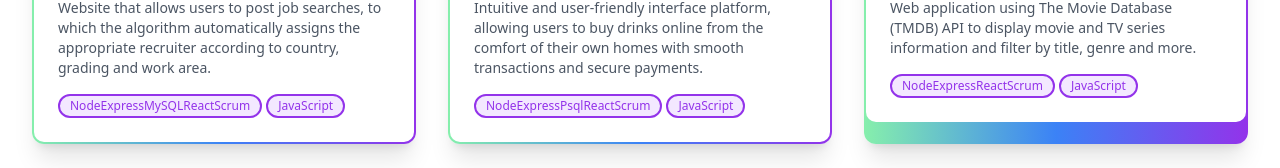
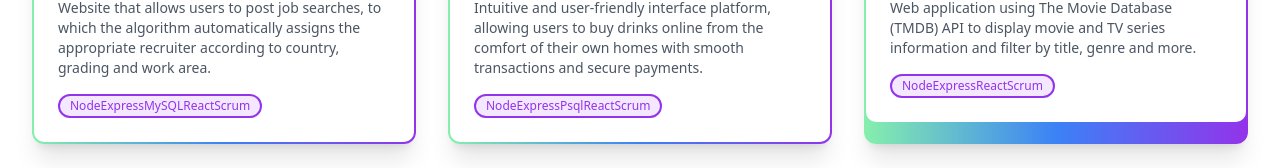
Before and after one commit to JeanLarez/portfolio-jean-larez, a React (Vite) app in the folder portfolio-jean/: page / in a window 1280 px wide. Shown: the part 734-902 px from the top of the page. Built offline with nearby package versions, Linux system fonts and the light colour scheme.

Commit message:
cambios de estilo en el componente grid

```diff
--- a/portfolio-jean/src/Components/Projects.jsx
+++ b/portfolio-jean/src/Components/Projects.jsx
@@ -2,6 +2,7 @@ import dataProjects from "../utils/dataCards";
 import Card from "../common/Card";
 
 const Grid = () => {
+  console.log("Hola Daniel")
   return (
     <section className="dark:bg-gray-900 dark:text-white">
       <div className="mx-auto max-w-screen-xl px-4 py-8 sm:py-12 sm:px-6 lg:py-16 lg:px-8">
@@ -18,14 +19,13 @@ const Grid = () => {
                 key={project.id}
                 title={project.title}
                 descrptionEng={project.descrptionEng}
-                thecnology={project.thecnology.map((name) => name)}
-              />
-            );
-          })}
-
-
+                technologies={project.technologies}
+                />
+                );
+              })}
         </div>
       </div>
+
     </section>
   );
 };
--- a/portfolio-jean/src/common/Card.jsx
+++ b/portfolio-jean/src/common/Card.jsx
@@ -1,4 +1,9 @@
-function Card (data) {
+import dataProjects from "../utils/dataCards";
+import Technologies from "./Technologies";
+
+function Card(data) {
+
+
   return (
     <article className="rounded-xl bg-gradient-to-r from-green-300 via-blue-500 to-purple-600 p-0.5 shadow-xl transition hover:animate-background hover:bg-[length:400%_400%] hover:shadow-sm hover:[animation-duration:_4s]">
       <div className="rounded-[10px] bg-white p-4 sm:p-6">
@@ -24,16 +29,18 @@ function Card (data) {
         </a>
 
         <div className="mt-4 flex flex-wrap gap-1">
-          <span className="whitespace-nowrap rounded-full bg-purple-100 border-2 border-purple-600 px-2.5 py-0.5 text-xs text-purple-600">
-            {data.thecnology}
+          <Technologies technologies={data.technologies}/>
+
+          {/* <span className="whitespace-nowrap rounded-full bg-purple-100 border-2 border-purple-600 px-2.5 py-0.5 text-xs text-purple-600">
+            {data.technology}
           </span>
           <span className="whitespace-nowrap rounded-full bg-purple-100 border-2 border-purple-600 px-2.5 py-0.5 text-xs text-purple-600">
             JavaScript
-          </span>
+          </span> */}
         </div>
       </div>
     </article>
   );
 }
 
-export default Card
+export default Card;
--- /dev/null
+++ b/portfolio-jean/src/common/Technologies.jsx
@@ -0,0 +1,11 @@
+import React from "react";
+
+const Technologies = (data) => {
+  return (
+    <span className="whitespace-nowrap rounded-full bg-purple-100 border-2 border-purple-600 px-2.5 py-0.5 text-xs text-purple-600">
+      {data.technologies}
+    </span>
+  );
+};
+
+export default Technologies;
--- a/portfolio-jean/src/utils/dataCards.js
+++ b/portfolio-jean/src/utils/dataCards.js
@@ -6,7 +6,7 @@ const dataProjects = [
       "Website that allows users to post job searches, to which the algorithm automatically assigns the appropriate recruiter according to country, grading and work area.",
     descrptionEsp:
       "Sitio web que permite a los usuarios publicar búsquedas de empleo, a las que el algoritmo asigna automáticamente el reclutador adecuado según el país, califcación y área de trabajo.",
-    thecnology: ["Node", "Express", "MySQL", "React", "Scrum"],
+    technologies: ["Node", "Express", "MySQL", "React", "Scrum"],
   },
   {
     id: 2,
@@ -15,7 +15,7 @@ const dataProjects = [
       "Intuitive and user-friendly interface platform, allowing users to buy drinks online from the comfort of their own homes with smooth transactions and secure payments.",
     descrptionEsp:
       "Plataforma de interfaz intuitiva y fácil de usar, que permite a los usuarios comprar bebidas en línea desde la comodidad de sus propios hogares con transacciones fluidas y pagos seguros.",
-    thecnology: ["Node", "Express", "Psql", "React", "Scrum"],
+    technologies: ["Node", "Express", "Psql", "React", "Scrum"],
   },
   {
     id: 3,
@@ -24,7 +24,7 @@ const dataProjects = [
       "Web application using The Movie Database (TMDB) API to display movie and TV series information and filter by title, genre and more.",
     descrptionEsp:
       "Aplicación web utilizando la API de The Movie Database (TMDB) para mostrar información de películas y series de televisión y filtrar por título, géneroy más.",
-    thecnology: ["Node", "Express", "React", "Scrum"],
+    technologies: ["Node", "Express", "React", "Scrum"],
   },
   {
     id: 4,
@@ -33,7 +33,7 @@ const dataProjects = [
       "Web application to display the weather forecast in real time. It was developed in integration with the OpenWeatherMap API to get the weather data.",
     descrptionEsp:
       "Aplicación web para visualizar el pronóstico del tiempo en tiempo real. Fue desarrollado en integración con la API OpenWeatherMap para obtener los datos meteorológicos.",
-    thecnology: ["Html", "CSS", "JavaScript", "Jquery"],
+    technologies: ["Html", "CSS", "JavaScript", "Jquery"],
   },
   {
     id: 5,
@@ -42,7 +42,7 @@ const dataProjects = [
       "Web application that allow the user to add new tasks, mark them as completed, delete them and also edit their content.",
     descrptionEsp:
       "Aplicación web que permitir al usuario agregar nuevas tareas, marcarlas como completadas, eliminarlas y también editar su contenido.",
-    thecnology: ["Html", "CSS", "JavaScript", "POO"],
+    technologies: ["Html", "CSS", "JavaScript", "POO"],
   },
   {
     id: 6,
@@ -51,7 +51,7 @@ const dataProjects = [
       "Interactive application that presents the user with a color in RGB format, to choose the color box that matches the given value.",
     descrptionEsp:
       "Aplicación interactiva que presenta al usuario un color en formato RGB, para elejir el cuadro de color que coincide con el valor dado.",
-    thecnology: ["Html", "CSS", "JavaScript"],
+    technologies: ["Html", "CSS", "JavaScript"],
   },
 ];
 
```
